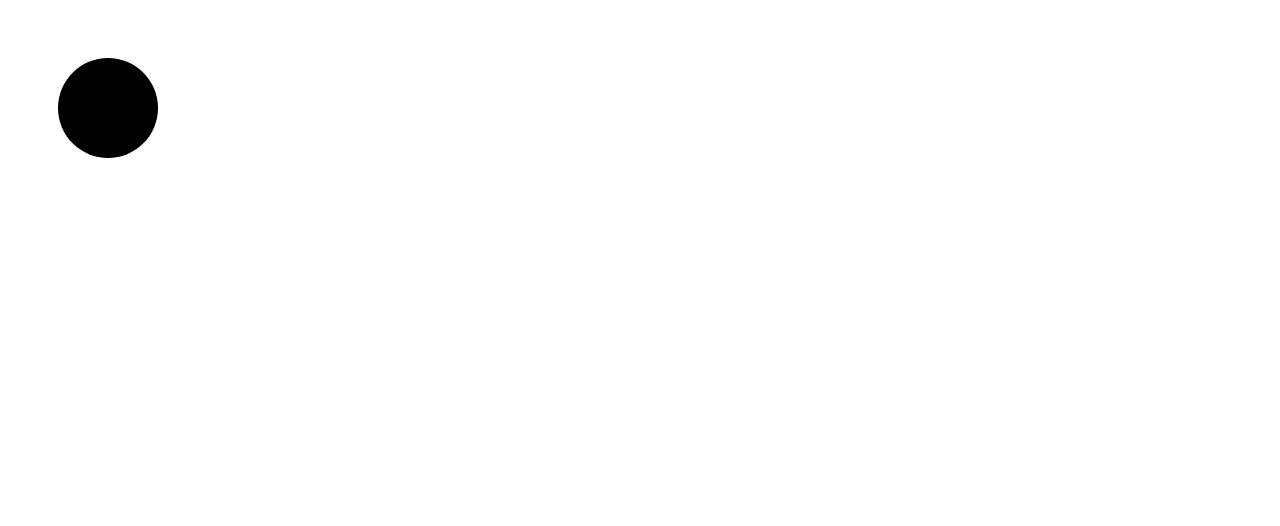
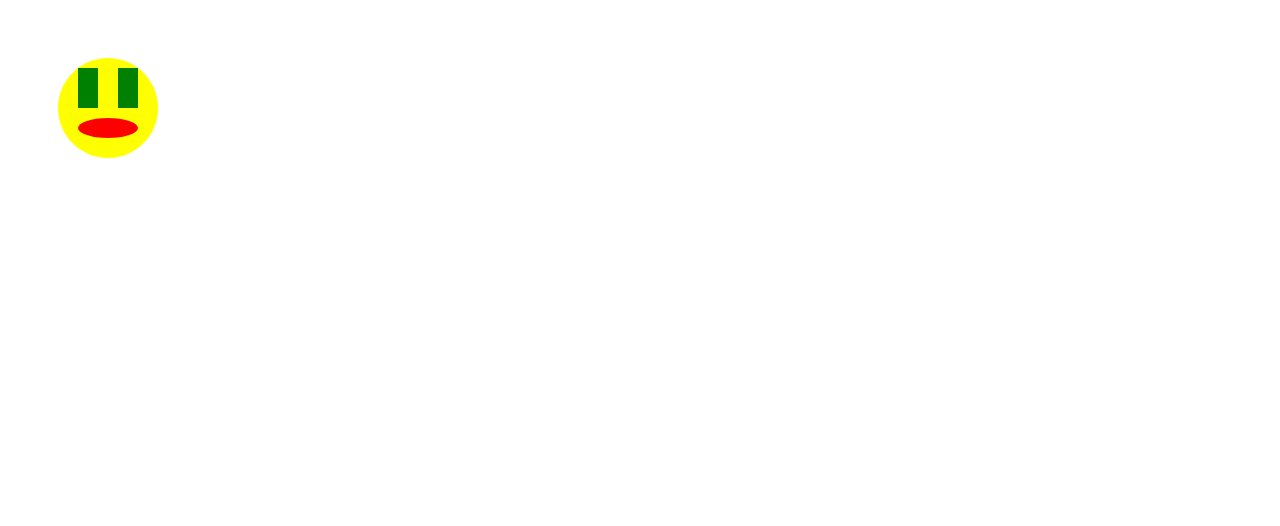
Before and after one commit to abbyhegarty/SVG, a plain HTML site: page index.html in a window 1280 px wide. Shown: the top 526 px of the page. Drawn offline with Linux system fonts and the light colour scheme.

Commit message:
Update index.html

```diff
--- a/index.html
+++ b/index.html
@@ -4,7 +4,7 @@
 
 <svg data-brackets-id="196" width="500" height="500">
 
-     <circle cx="100" cy="100" r="50" fill="yellow></circle>
+     <circle cx="100" cy="100" r="50" fill="yellow"></circle>
      <rect data-brackets-id="198" x="70" y="60" width="20" height="40" fill="green"></rect>
      <rect data-brackets-id="199" x="110" y="60" width="20" height="40" fill="green"></rect>
      <ellipse data-brackets-id="200" cx="100" cy="120" rx="30" ry="10" fill="red"></ellipse>
```
